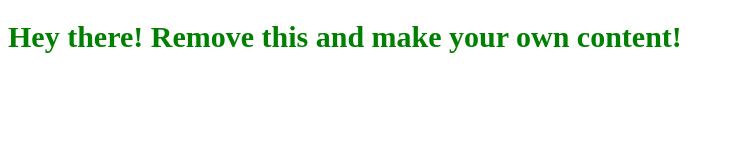
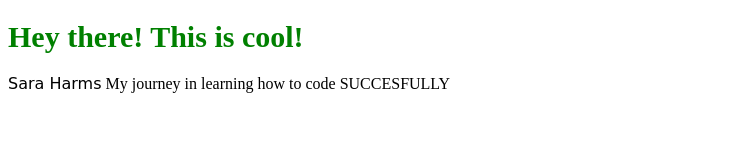
Before and after one commit to smoothwind6/CSSactivity, a plain HTML site: page index.html in a window 1280 px wide. Shown: the whole page, without its empty margins (0-734 px from the left). Drawn offline with Linux system fonts and the light colour scheme.

Commit message:
I have made my first changes!

```diff
--- a/assets/css/style.css
+++ b/assets/css/style.css
@@ -3,3 +3,14 @@
     color: green;
     font-size: 30px;
 }
+
+heading {
+    color:indigo
+    font-size: 50px;
+    font-family: cursive;
+}
+
+.caption {
+    color:grey;
+    font-size: 20px;
+}
--- a/index.html
+++ b/index.html
@@ -10,6 +10,8 @@
 
 </head>
 <body>
-    <h1 class="greeting">Hey there! Remove this and make your own content!</h1>
+    <h1 class="greeting">Hey there! This is cool!</h1>
+    <heading>Sara Harms</heading>
+    <caption class="caption">My journey in learning how to code SUCCESFULLY</caption>
 </body>
 </html>
```
